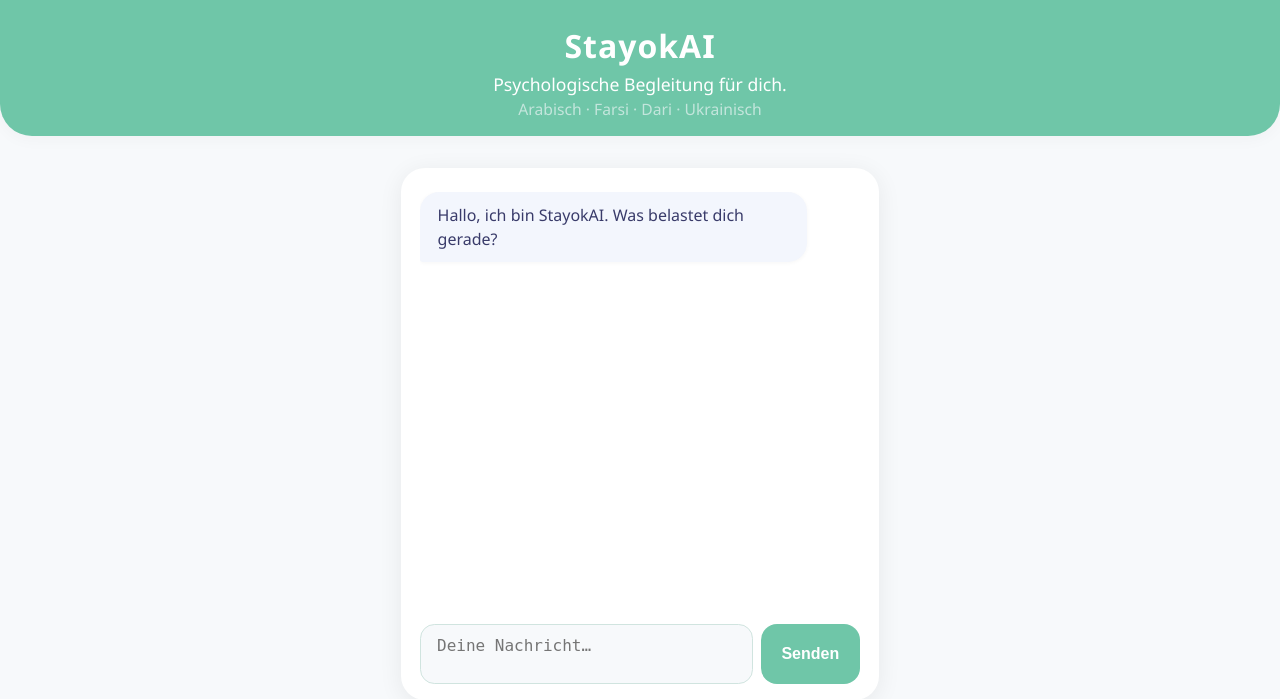
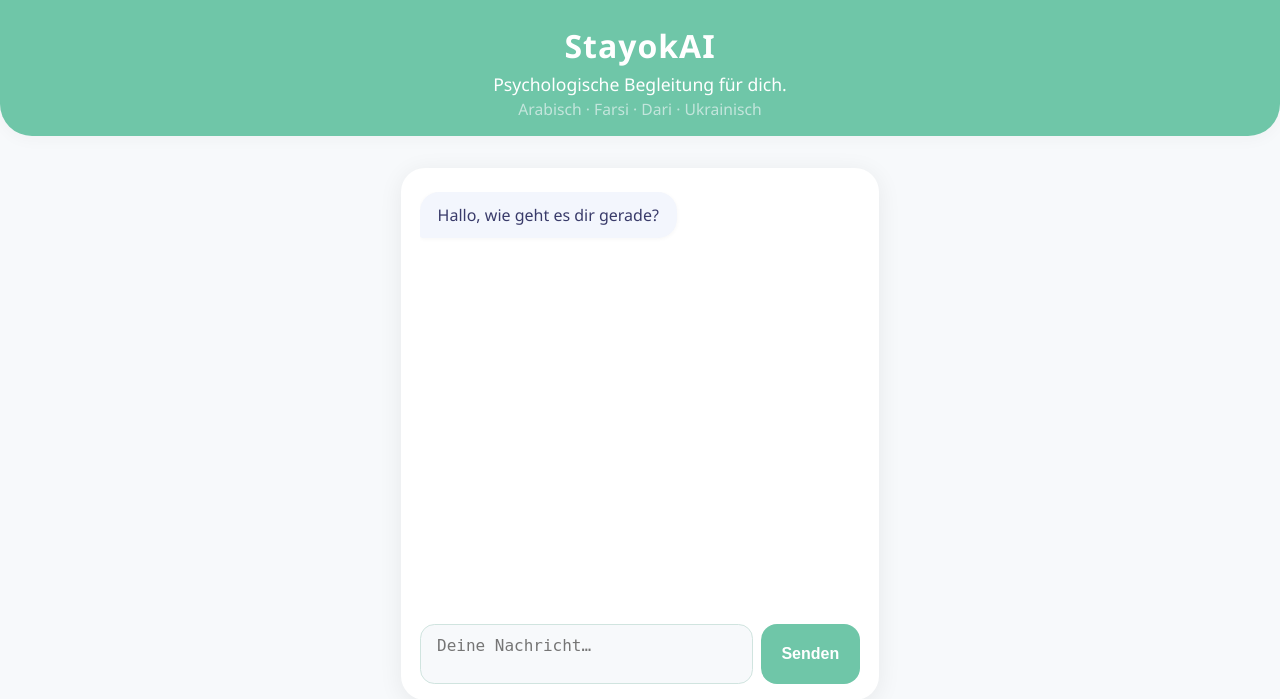
Before and after one commit to EnerL77/neuer-versuch, a Flask app: page / in a window 1280 px wide. Shown: the top 699 px of the page. Run offline with Flask 3, Linux system fonts and the light colour scheme.

Commit message:
Update index.html

```diff
--- a/templates/index.html
+++ b/templates/index.html
@@ -2,7 +2,7 @@
 <html lang="de">
 <head>
   <meta charset="UTF-8">
-  <title>StayokAI – Psychologische Begleitung</title>
+  <title>Deine psychologische KI-Begleitung</title>
   <meta name="viewport" content="width=device-width, initial-scale=1.0">
   <style>
     body {
@@ -124,7 +124,7 @@
   </header>
   <div class="chat-container">
     <div class="chat-messages" id="chat-messages">
-      <div class="bubble bot">Hallo, ich bin StayokAI. Was belastet dich gerade?</div>
+      <div class="bubble bot">Hallo, wie geht es dir gerade?</div>
     </div>
     <form id="chat-form">
       <textarea id="message" placeholder="Deine Nachricht…" rows="1" required></textarea>
```
